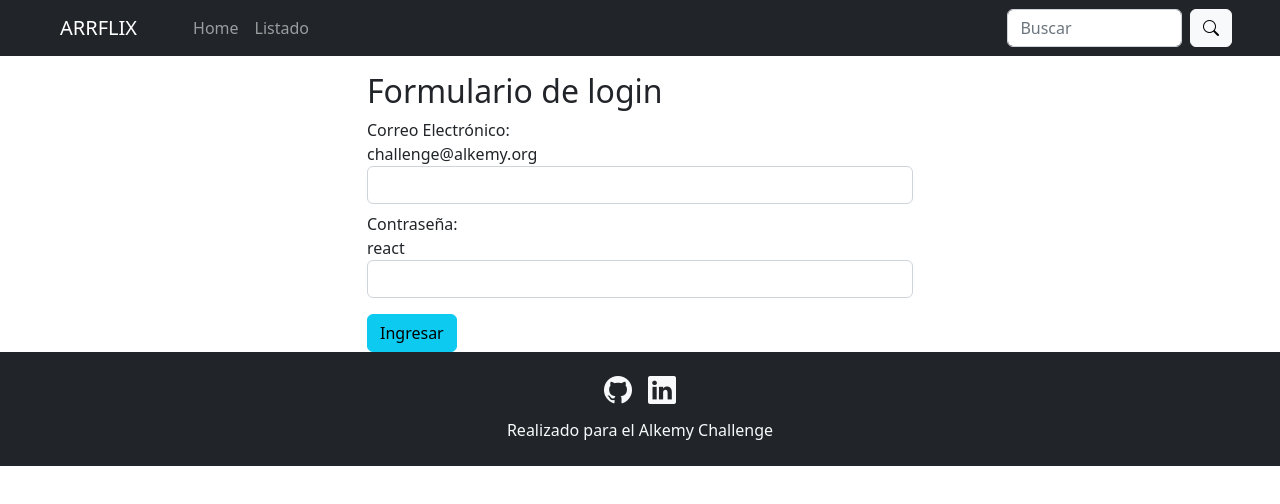
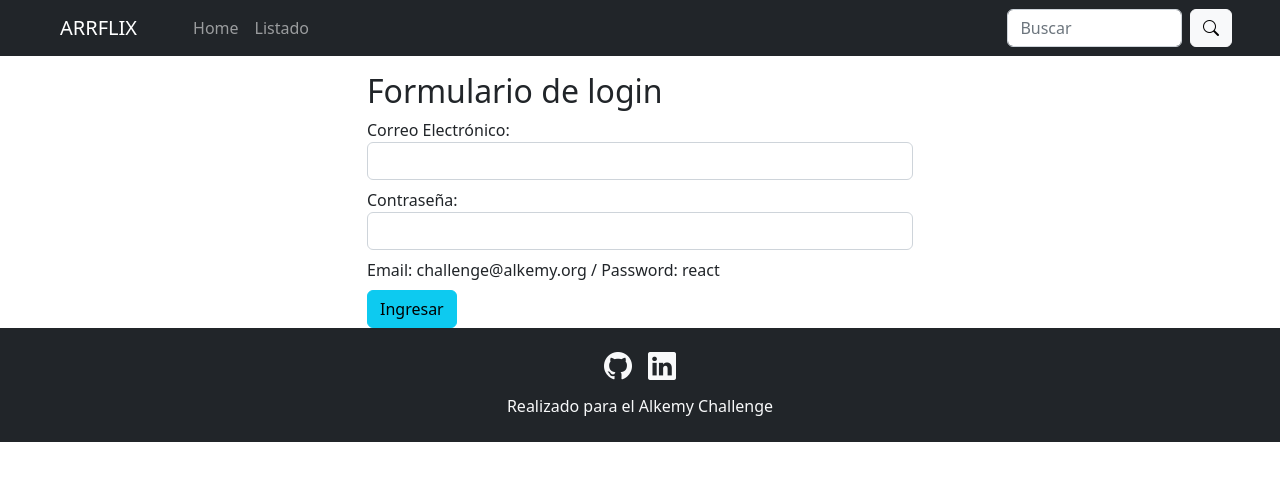
Before and after one commit to damian-arrieta/alkemy, a React (Create React App) app in the folder react-skill-up/: page / in a window 1280 px wide. Shown: the top 504 px of the page. Built offline with nearby package versions, Linux system fonts and the light colour scheme.

Commit message:
I modified Login

```diff
--- a/react-skill-up/src/components/Buscador.js
+++ b/react-skill-up/src/components/Buscador.js
@@ -17,7 +17,7 @@ export default function Buscador() {
             <input className='form-control' type="text" name="keyword" placeholder='Buscar' />
         </label>
         <button className='btn btn-light' type="submit">
-            <i class="bi bi-search"></i>
+            <i className="bi bi-search"></i>
         </button>
     </form>
   )
--- a/react-skill-up/src/components/Login.js
+++ b/react-skill-up/src/components/Login.js
@@ -52,17 +52,15 @@ export default function Login() {
                     <label className='form-label d-block mt-2'>
                         <span>Correo Electrónico:</span>
                         <br />
-                        <span>challenge@alkemy.org</span>
-                        <br />
                         <input className='form-control' type="text" name='email' />
                     </label>
                     <label className='form-label d-block mt-2'>
                         <span>Contraseña:</span>
                         <br />
-                        <span>react</span>
-                        <br />
                         <input className='form-control' type="password" name='password' />
                     </label>
+                    <span>Email: challenge@alkemy.org / Password: react</span>
+                    <br />
                     <button className='btn btn-info mt-2' type='submit'>Ingresar</button>
                 </form>
             </div>
```
